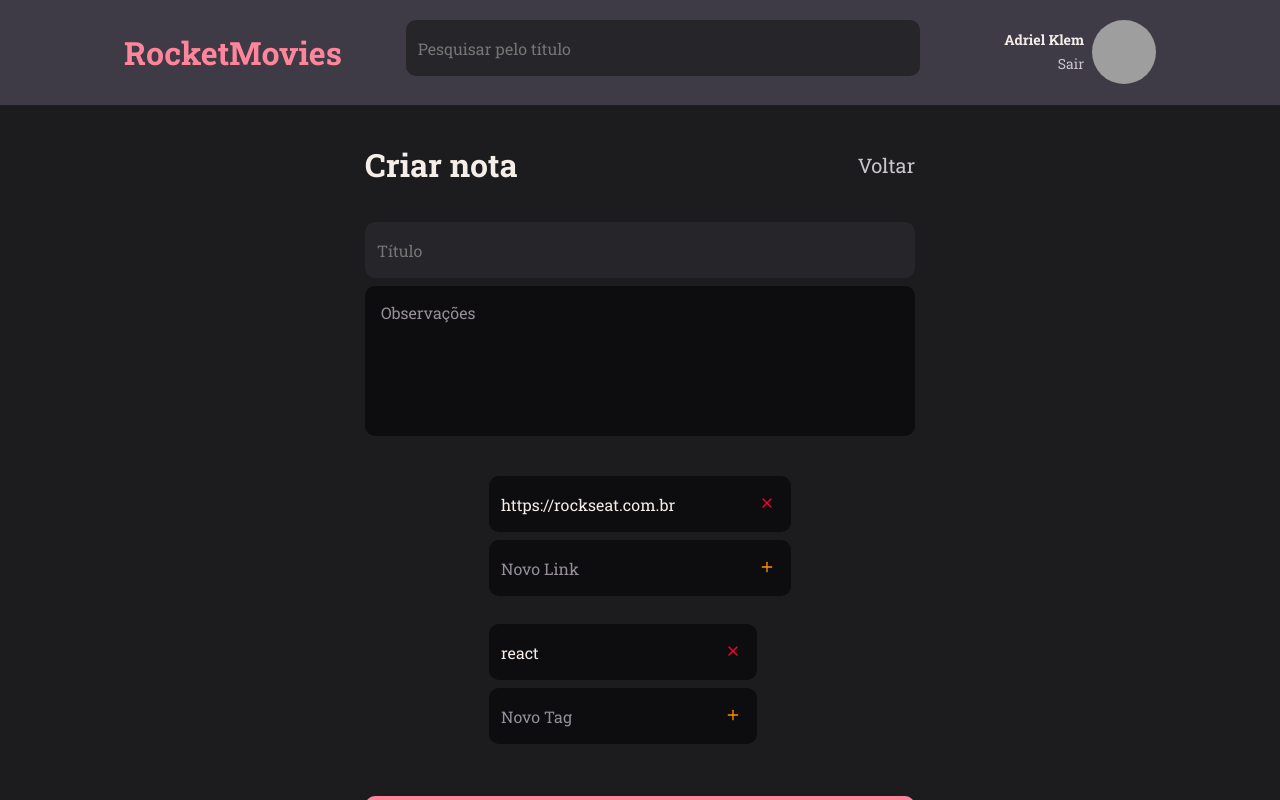
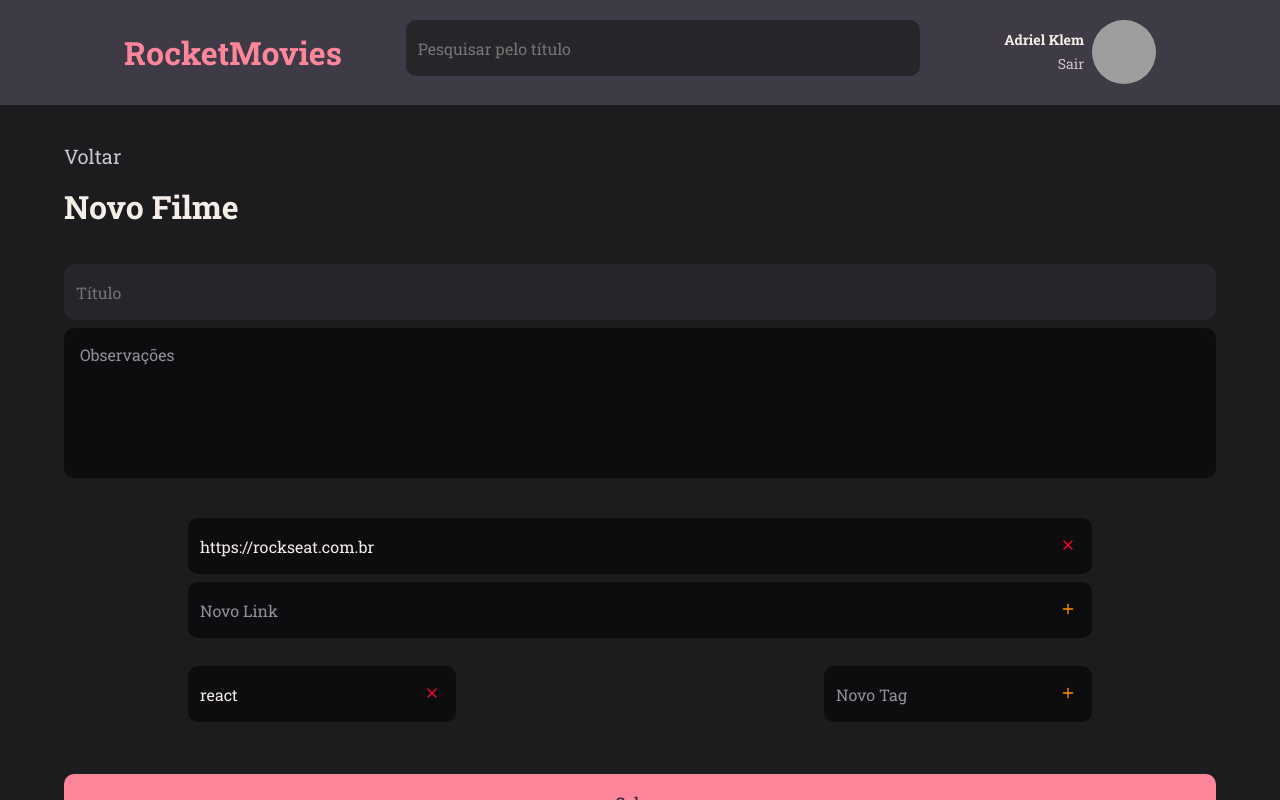
Before and after one commit to AdrielKlem/Desafio-ReactMovie, a React (Vite) app: page /new in a window 1280 px wide. Built offline with nearby package versions, Linux system fonts and the light colour scheme; grey boxes are pictures that could not be loaded.

Commit message:
update home and page new note

```diff
--- a/src/pages/New/index.jsx
+++ b/src/pages/New/index.jsx
@@ -16,8 +16,8 @@ export function New() {
             <main>
                 <Form>
                     <header>
-                        <h1>Criar nota</h1>
                         <Link to="/">Voltar</Link>
+                        <h1>Novo Filme</h1>
                     </header>
 
                     <Input placeholder="Título" />
--- a/src/pages/New/styles.js
+++ b/src/pages/New/styles.js
@@ -24,14 +24,15 @@ export const Container = styled.div`
 `
 
 export const Form = styled.form`
-    max-width: 550px;
     margin: 38px auto;
+    padding: 0 64px;
 
     > header {
         display: flex;
-        align-items: center;
+        align-items: left;
         justify-content: space-between;
-
+        flex-direction: column;
+        gap: 16px;
 
         margin-bottom: 36px;
 
```
Also changed, not shown: src/pages/Home/index.jsx (+3 -6 lines).
